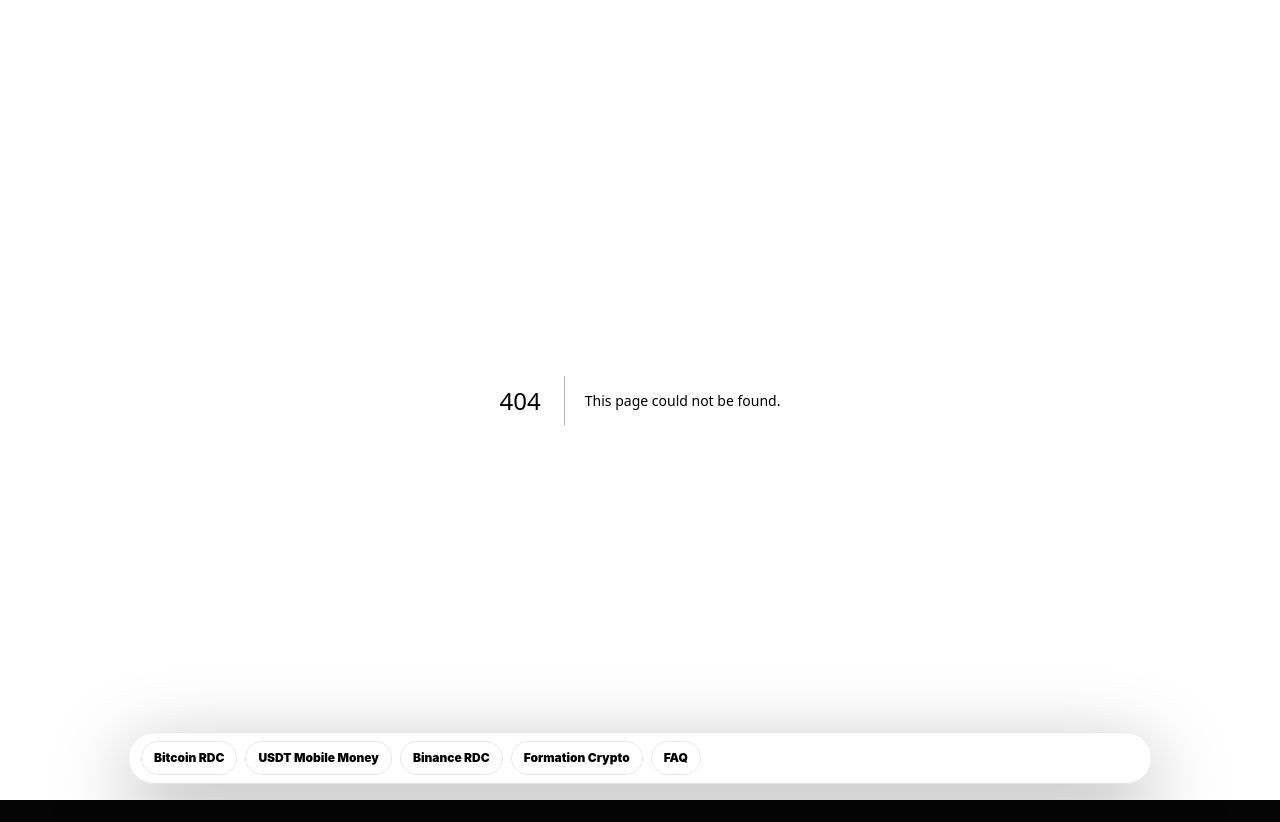
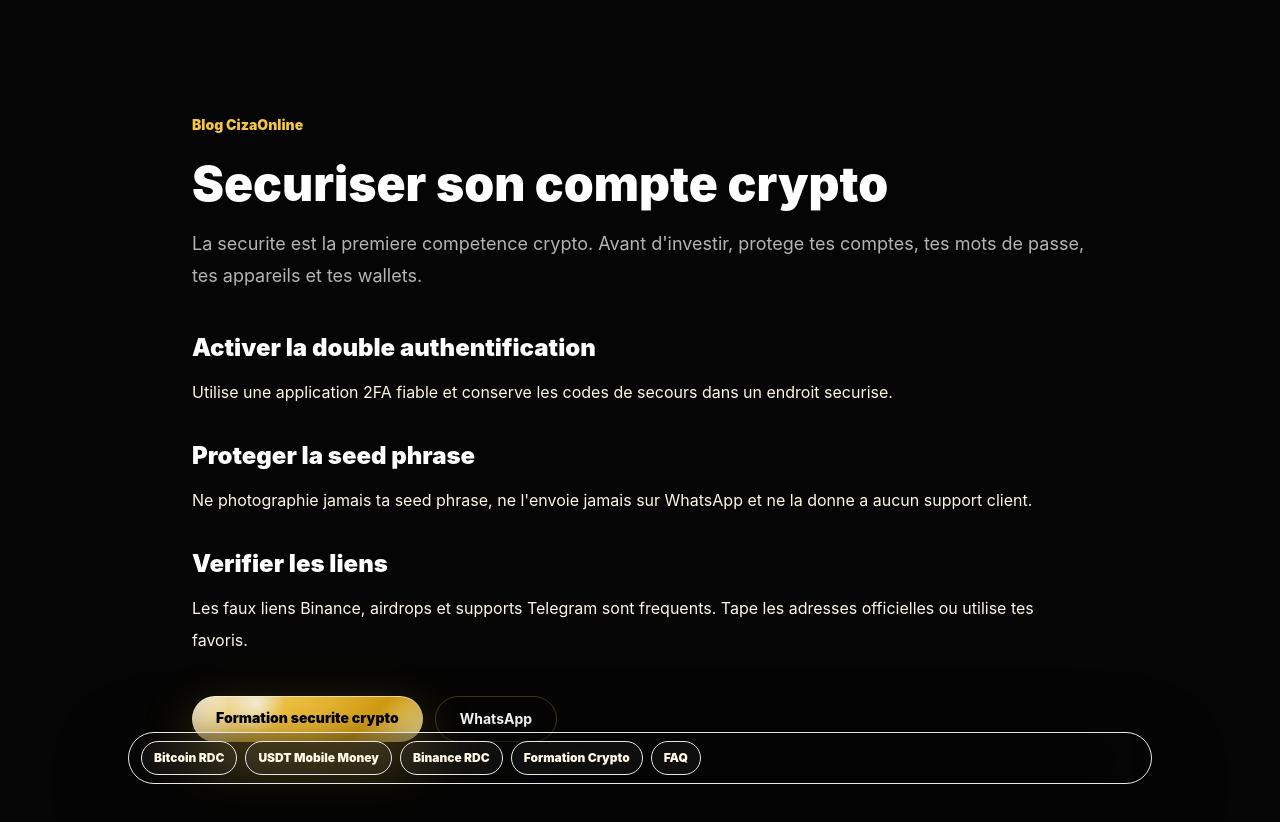
Before and after one commit to urbainciza0-web/cizaonline-premium-site, a Next.js app: page /blog/securiser-compte-crypto in a window 1280 px wide. Before the commit this address had no page. Before the commit the page ends 800 px from the top, so only its background shows below. Built offline with nearby package versions, Linux system fonts and the light colour scheme.

Commit message:
Add crypto security blog article

```diff
--- /dev/null
+++ b/app/blog/securiser-compte-crypto/page.jsx
@@ -0,0 +1,25 @@
+import Link from "next/link";
+
+export const metadata = {
+  title: "Securiser son compte crypto | CizaOnline",
+  description: "Checklist de securite crypto: Binance, wallets, 2FA, seed phrase, mots de passe, WhatsApp, Telegram et erreurs a eviter pour les debutants.",
+  alternates: { canonical: "/blog/securiser-compte-crypto" }
+};
+
+export default function SecuriserCompteCryptoArticle() {
+  return (
+    <main className="min-h-screen bg-ciza-black px-4 pb-20 pt-28 text-ciza-ivory sm:px-6 lg:px-8">
+      <article className="mx-auto max-w-4xl">
+        <Link href="/blog" className="text-sm font-black text-ciza-gold">Blog CizaOnline</Link>
+        <h1 className="mt-6 font-display text-4xl font-black leading-tight text-white sm:text-5xl">Securiser son compte crypto</h1>
+        <p className="mt-5 text-lg leading-8 text-white/70">La securite est la premiere competence crypto. Avant d'investir, protege tes comptes, tes mots de passe, tes appareils et tes wallets.</p>
+        <div className="mt-10 space-y-8 leading-8 text-white/68">
+          <section><h2 className="font-display text-2xl font-black text-white">Activer la double authentification</h2><p className="mt-3">Utilise une application 2FA fiable et conserve les codes de secours dans un endroit securise.</p></section>
+          <section><h2 className="font-display text-2xl font-black text-white">Proteger la seed phrase</h2><p className="mt-3">Ne photographie jamais ta seed phrase, ne l'envoie jamais sur WhatsApp et ne la donne a aucun support client.</p></section>
+          <section><h2 className="font-display text-2xl font-black text-white">Verifier les liens</h2><p className="mt-3">Les faux liens Binance, airdrops et supports Telegram sont frequents. Tape les adresses officielles ou utilise tes favoris.</p></section>
+        </div>
+        <div className="mt-10 flex flex-col gap-3 sm:flex-row"><Link href="/formation-crypto-afrique-francophone" className="premium-button rounded-full px-6 py-3 text-center text-sm font-black text-black">Formation securite crypto</Link><a href="https://wa.me/243834783307?text=Bonjour%20CizaOnline%2C%20je%20veux%20securiser%20mon%20compte%20crypto." className="rounded-full border border-ciza-gold/25 px-6 py-3 text-center text-sm font-bold text-white">WhatsApp</a></div>
+      </article>
+    </main>
+  );
+}
```
